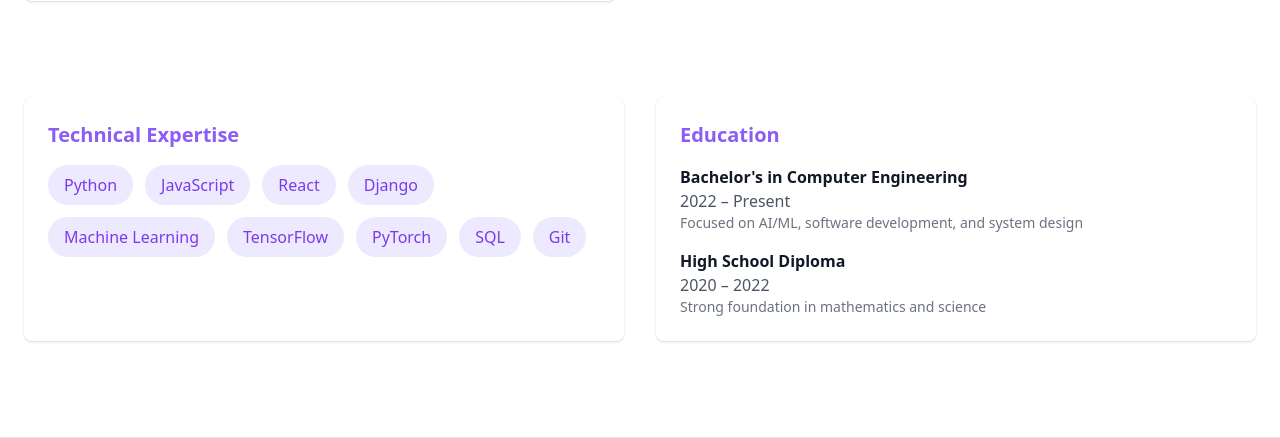
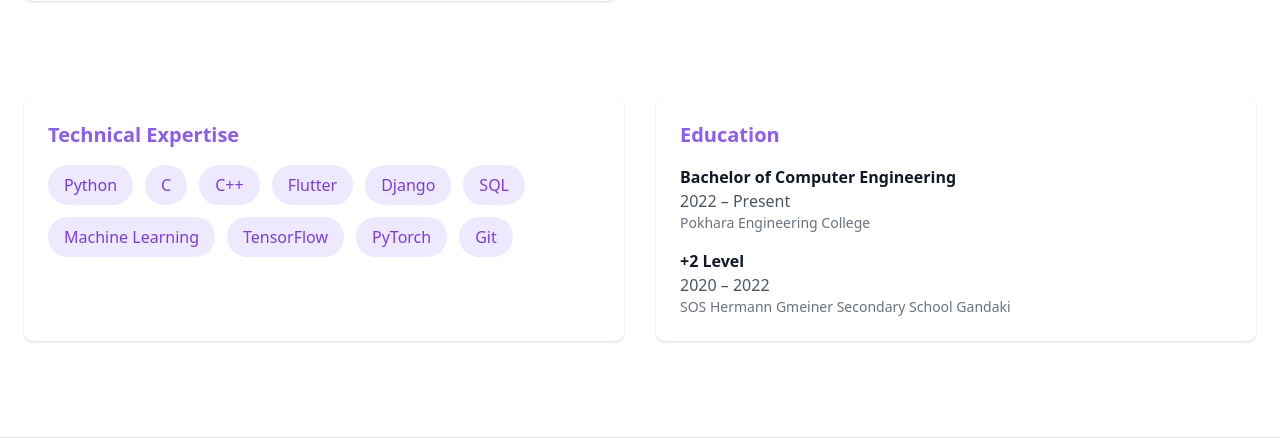
Before and after one commit to prakritiadhikari01/Django_Portfolio, a Django app: page /about/ in a window 1280 px wide. Shown: the part 1254-1692 px from the top of the page. Run offline with Django 5.2, Linux system fonts and the light colour scheme.

Commit message:
About me content edit

```diff
--- a/home/templates/home/about.html
+++ b/home/templates/home/about.html
@@ -6,7 +6,7 @@
 
 <!-- About Header -->
 <section class="py-20 text-center">
-    <h1 class="text-4xl font-bold">About <span class="text-purple-500">Me</span></h1>
+    <h3 class="text-4xl font-bold">About <span class="text-purple-500">Me</span></h3>
     <p class="mt-4 text-gray-600 dark:text-gray-400 max-w-2xl mx-auto">
         Computer Engineering student passionate about creating innovative AI solutions that bridge
         the gap between cutting-edge technology and real-world applications.
@@ -64,13 +64,14 @@
         <h3 class="text-xl font-semibold text-purple-500 mb-4">Technical Expertise</h3>
         <div class="flex flex-wrap gap-3">
             <span class="px-4 py-2 bg-purple-100 dark:bg-gray-700 text-purple-600 dark:text-purple-300 rounded-full">Python</span>
-            <span class="px-4 py-2 bg-purple-100 dark:bg-gray-700 text-purple-600 dark:text-purple-300 rounded-full">JavaScript</span>
-            <span class="px-4 py-2 bg-purple-100 dark:bg-gray-700 text-purple-600 dark:text-purple-300 rounded-full">React</span>
+            <span class="px-4 py-2 bg-purple-100 dark:bg-gray-700 text-purple-600 dark:text-purple-300 rounded-full">C</span>
+            <span class="px-4 py-2 bg-purple-100 dark:bg-gray-700 text-purple-600 dark:text-purple-300 rounded-full">C++</span>
+            <span class="px-4 py-2 bg-purple-100 dark:bg-gray-700 text-purple-600 dark:text-purple-300 rounded-full">Flutter</span>
             <span class="px-4 py-2 bg-purple-100 dark:bg-gray-700 text-purple-600 dark:text-purple-300 rounded-full">Django</span>
+            <span class="px-4 py-2 bg-purple-100 dark:bg-gray-700 text-purple-600 dark:text-purple-300 rounded-full">SQL</span>
             <span class="px-4 py-2 bg-purple-100 dark:bg-gray-700 text-purple-600 dark:text-purple-300 rounded-full">Machine Learning</span>
             <span class="px-4 py-2 bg-purple-100 dark:bg-gray-700 text-purple-600 dark:text-purple-300 rounded-full">TensorFlow</span>
             <span class="px-4 py-2 bg-purple-100 dark:bg-gray-700 text-purple-600 dark:text-purple-300 rounded-full">PyTorch</span>
-            <span class="px-4 py-2 bg-purple-100 dark:bg-gray-700 text-purple-600 dark:text-purple-300 rounded-full">SQL</span>
             <span class="px-4 py-2 bg-purple-100 dark:bg-gray-700 text-purple-600 dark:text-purple-300 rounded-full">Git</span>
         </div>
     </div>
@@ -80,14 +81,14 @@
         <h3 class="text-xl font-semibold text-purple-500 mb-4">Education</h3>
         <ul class="space-y-4">
             <li>
-                <h4 class="font-semibold">Bachelor's in Computer Engineering</h4>
+                <h4 class="font-semibold">Bachelor of Computer Engineering</h4>
                 <p class="text-gray-600 dark:text-gray-400">2022 – Present</p>
-                <p class="text-sm text-gray-500 dark:text-gray-400">Focused on AI/ML, software development, and system design</p>
+                <p class="text-sm text-gray-500 dark:text-gray-400">Pokhara Engineering College</p>
             </li>
             <li>
-                <h4 class="font-semibold">High School Diploma</h4>
+                <h4 class="font-semibold">+2 Level </h4>
                 <p class="text-gray-600 dark:text-gray-400">2020 – 2022</p>
-                <p class="text-sm text-gray-500 dark:text-gray-400">Strong foundation in mathematics and science</p>
+                <p class="text-sm text-gray-500 dark:text-gray-400">SOS Hermann Gmeiner Secondary School Gandaki</p>
             </li>
         </ul>
     </div>
```
